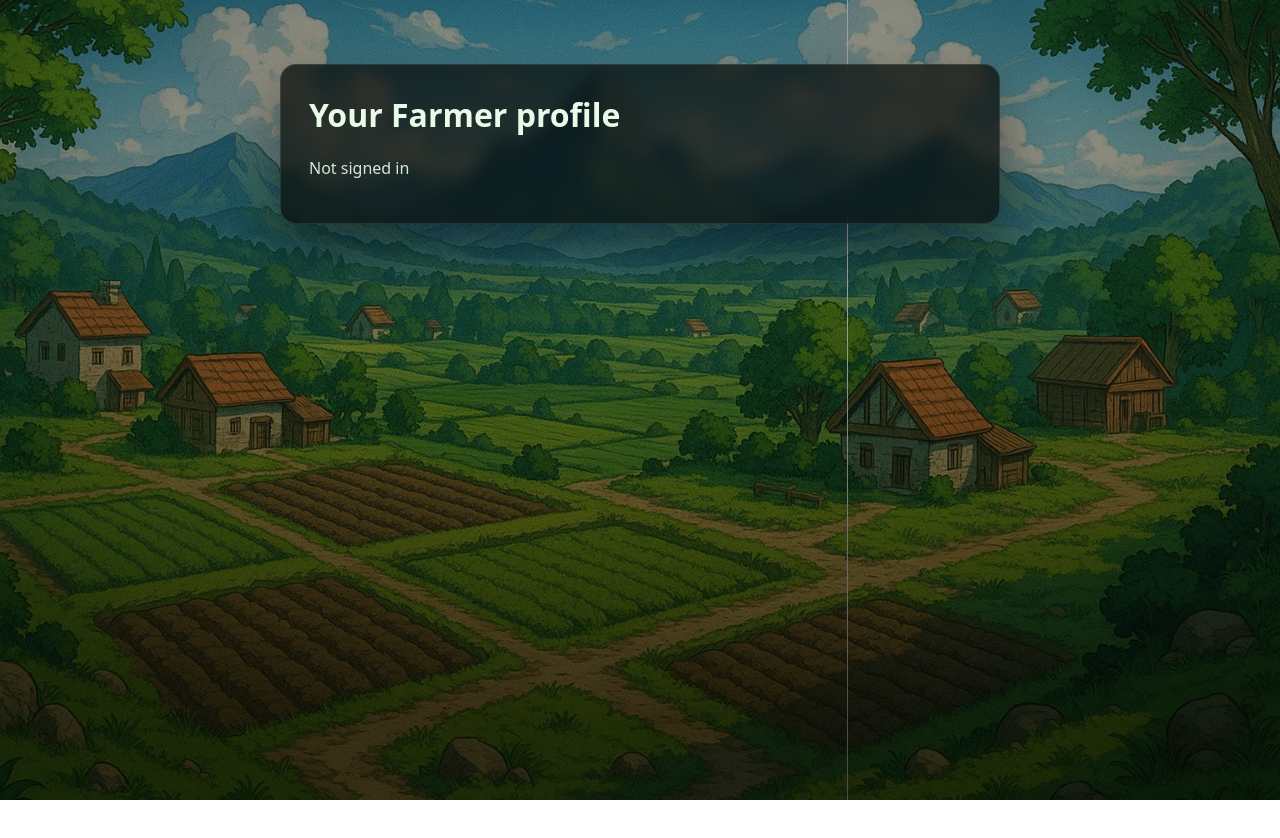
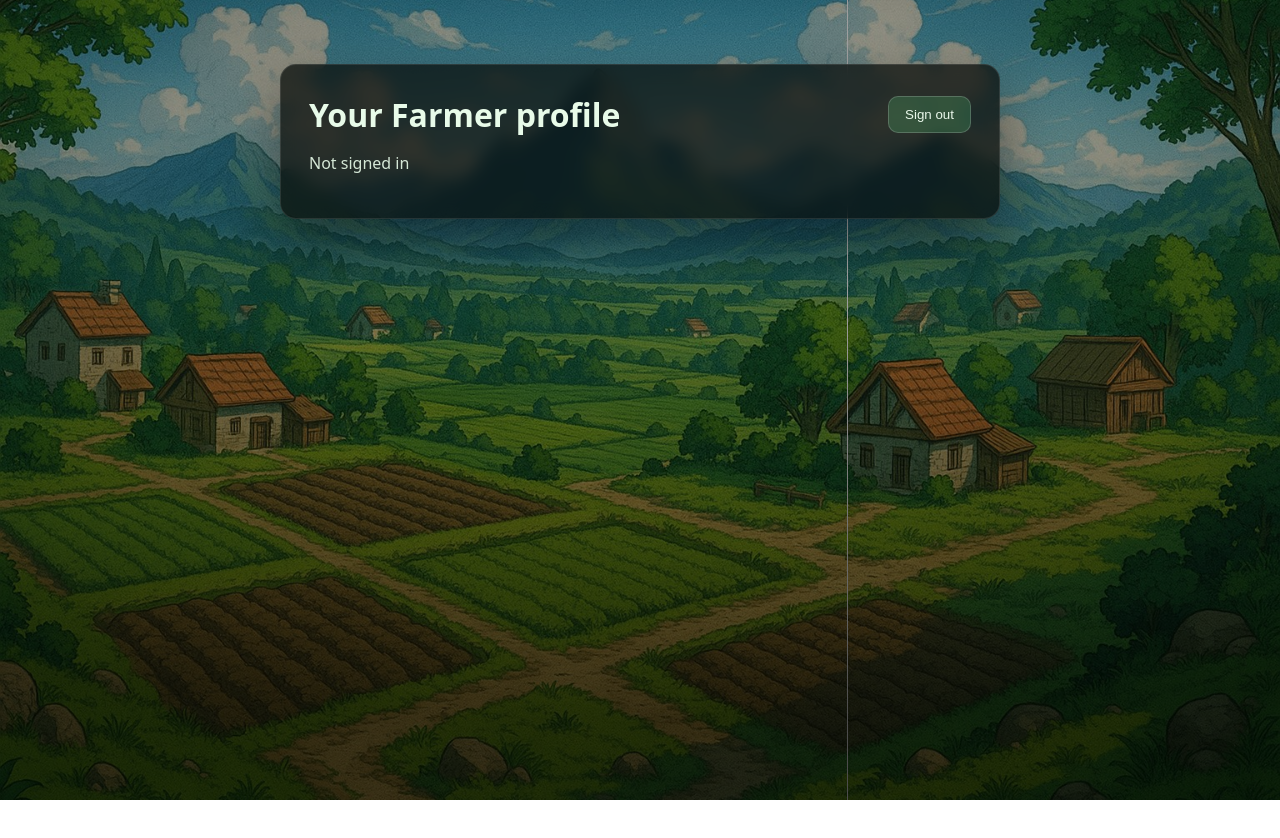
Before and after one commit to thewolfofwolves/plowed-access, a Next.js app: page /profile/me in a window 1280 px wide. Shown: the top 838 px of the page. Built offline with nearby package versions, Linux system fonts and the light colour scheme; no server answers.

Commit message:
Update page.js

```diff
--- a/app/profile/me/page.js
+++ b/app/profile/me/page.js
@@ -19,10 +19,8 @@ export default function Me() {
     })();
   }, []);
 
-  const Card = ({ children }) => (
-    <div
-      style={{
-        maxWidth: 880,
+  const shell = {
+    maxWidth: 760,              // << tighter, consistent content width
     margin: "48px auto",
     padding: 28,
     background: "rgba(6,10,7,0.72)",
@@ -30,11 +28,8 @@ export default function Me() {
     border: "1px solid rgba(255,255,255,0.10)",
     borderRadius: 16,
     boxShadow: "0 24px 60px rgba(0,0,0,0.45)",
-      }}
-    >
-      {children}
-    </div>
-  );
+    boxSizing: "border-box",
+  };
 
   const inputStyle = {
     display: "block",
@@ -45,9 +40,10 @@ export default function Me() {
     border: "1px solid rgba(255,255,255,0.18)",
     background: "rgba(255,255,255,0.06)",
     color: "#eaf8eb",
+    boxSizing: "border-box",
   };
 
-  const buttonStyle = {
+  const button = {
     padding: "10px 16px",
     borderRadius: 10,
     border: "1px solid rgba(255,255,255,0.18)",
@@ -67,41 +63,35 @@ export default function Me() {
     });
     const j = await r.json();
     setSaving(false);
-    if (!r.ok) {
-      setSaveMsg(j.error || "Failed to update wallet");
-      return;
+    if (!r.ok) { setSaveMsg(j.error || "Failed to update wallet"); return; }
+    setSaveMsg("Wallet updated ✓");
+    setRec(prev => prev ? { ...prev, wallet_address: j.claim.wallet_address } : prev);
   }
-    setSaveMsg("Wallet updated ✓");
-    // reflect change in UI
-    setRec((prev) => prev ? { ...prev, wallet_address: j.claim.wallet_address } : prev);
+
+  async function signOut() {
+    await fetch("/api/auth/signout", { method: "POST" });
+    window.location.href = "/profile"; // back to "Sign in with Twitter"
   }
 
   return (
     <main>
-      <Card>
-        <h1 style={{ marginTop: 0 }}>Your Farmer profile</h1>
+      <div style={shell}>
+        <div style={{display:"flex",alignItems:"center",justifyContent:"space-between",gap:12}}>
+          <h1 style={{ margin: 0 }}>Your Farmer profile</h1>
+          <button onClick={signOut} style={button}>Sign out</button>
+        </div>
 
         {msg && <p style={{ opacity: 0.9 }}>{msg}</p>}
 
         {rec && (
           <>
-            <p>
-              <strong>Wallet:</strong> {rec.wallet_address}
-            </p>
-            <p>
-              <strong>Tier:</strong> {rec.tier}
-            </p>
+            <p><strong>Wallet:</strong> {rec.wallet_address}</p>
+            <p><strong>Tier:</strong> {rec.tier}</p>
 
             {rec.x_username && (
               <div style={{ display: "flex", alignItems: "center", gap: 12, marginTop: 8 }}>
                 {rec.x_avatar_url && (
-                  <img
-                    src={rec.x_avatar_url}
-                    width={64}
-                    height={64}
-                    style={{ borderRadius: 12 }}
-                    alt="avatar"
-                  />
+                  <img src={rec.x_avatar_url} width={64} height={64} style={{ borderRadius: 12 }} alt="avatar" />
                 )}
                 <div>
                   <div><strong>{rec.x_name}</strong></div>
@@ -121,18 +111,16 @@ export default function Me() {
                 placeholder="Enter your Solana wallet"
                 required
               />
-              <button type="submit" style={buttonStyle} disabled={saving}>
+              <div style={{display:"flex",alignItems:"center",gap:12}}>
+                <button type="submit" style={button} disabled={saving}>
                   {saving ? "Saving…" : "Save wallet"}
                 </button>
-              {saveMsg && (
-                <span style={{ marginLeft: 12, opacity: 0.9 }}>
-                  {saveMsg}
-                </span>
-              )}
+                {saveMsg && <span style={{ opacity: 0.9 }}>{saveMsg}</span>}
+              </div>
             </form>
           </>
         )}
-      </Card>
+      </div>
     </main>
   );
 }
```
Lines whose indentation alone changed are shown as unchanged.
